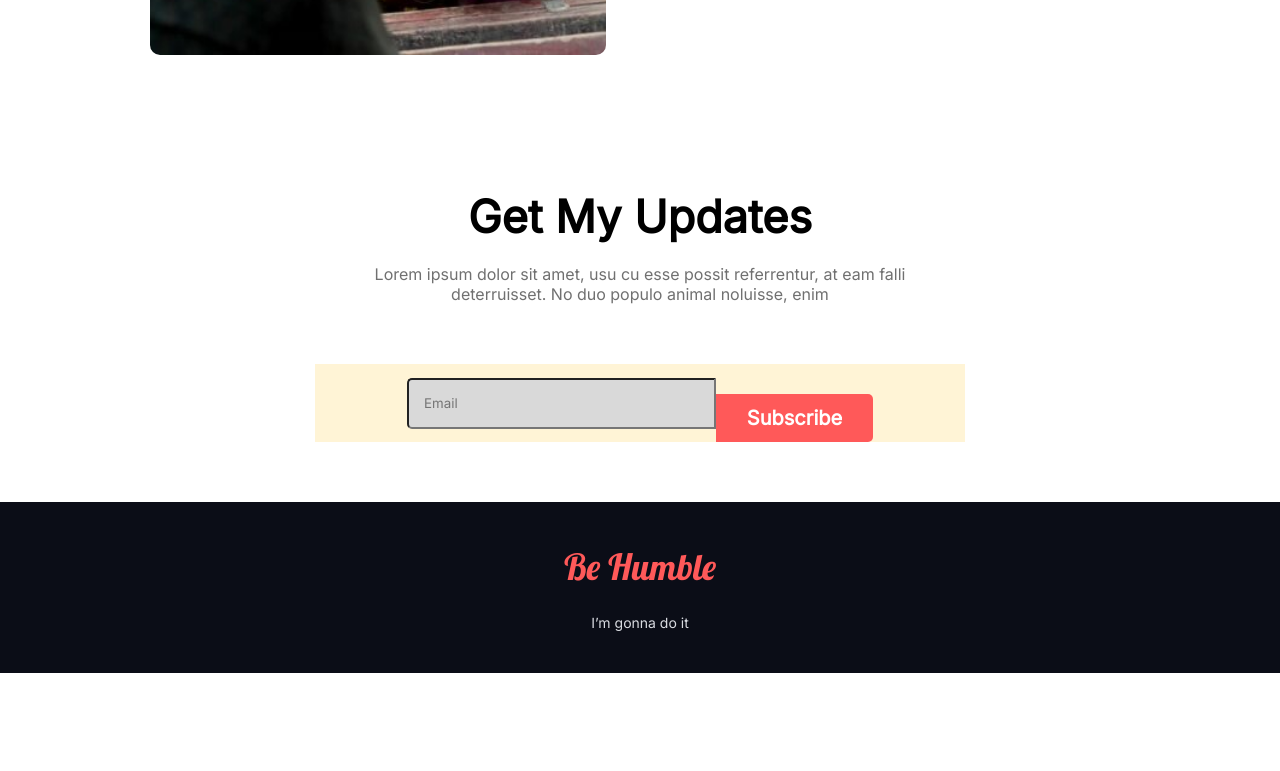
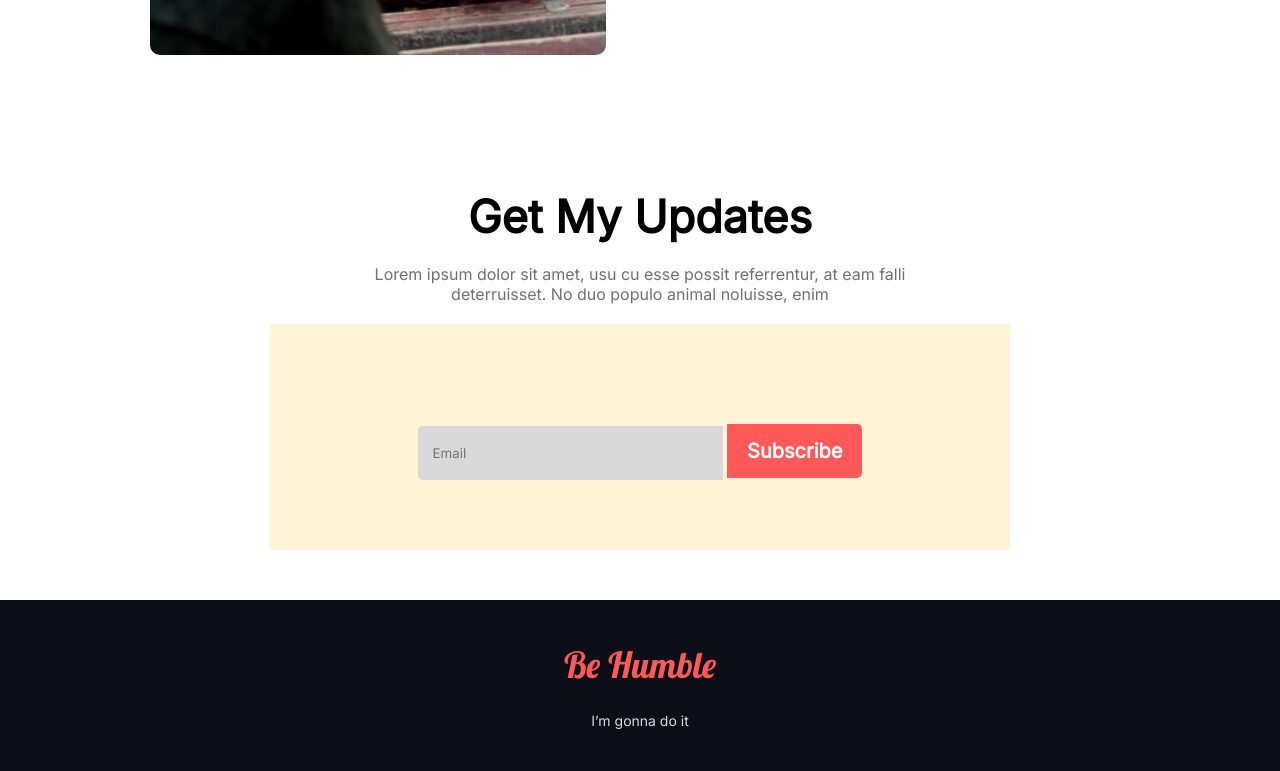
Before and after one commit to moktubat/website-donate, a plain HTML site: page index.html in a window 1280 px wide. Shown: the part 2993-3764 px from the top of the page. Before the commit the page ends 3666 px from the top, so only its background shows below. Drawn offline with Linux system fonts and the light colour scheme.

Commit message:
update section fixing

```diff
--- a/index.html
+++ b/index.html
@@ -93,9 +93,13 @@
         <section class="update">
             <h2>Get My Updates</h1>
             <p>Lorem ipsum dolor sit amet, usu cu esse possit referrentur, at eam falli<br>deterruisset. No duo populo animal noluisse, enim</p>
-            <div class="email-with-button">
-                <input type="email" id="email" placeholder="Email">
-                <button class="subscribe-btn"><a href="#" class="">Subscribe</a></button>
+            <div class="update-section">
+                <div class="email-with-button">
+                    <form action="">
+                        <input type="email" id="email" placeholder="Email">
+                        <input type="submit" id="subscribe-btn" value="Subscribe">
+                    </form>
+                </div>
             </div>
         </section>
     </main>
--- a/style/donate.css
+++ b/style/donate.css
@@ -201,30 +201,35 @@ h3{
 
 .email-with-button{
     background: #FFF4D6;
-    margin: 60px 315px;
+    padding: 70px 50px;
+    margin-bottom: 60px;
     display: flex;
-    align-items: center;
     justify-content: center;
+    width: 50%;
+    margin: auto;
+    margin-bottom: 50px;
 }
 
 #email{
+    color: darkgray;
     width: 275px;
-    height: 43px;
-    margin: 0;
+    height: 50px;
+    margin-top: 30;
     padding: 2px 15px;
     background: #D9D9D9;
     border-radius: 5px 0px 0px 5px;
+    border: none;
 }
 
-.subscribe-btn{
+#subscribe-btn{
     background: #FF5959;
     border-radius: 0 5px 5px 0;
     border: 0;
-    width: 157px;
-    height: 48px;
+    padding: 15px 20px;
     margin-top: 30px;
     font-weight: 600;
     font-size: 20px;
+    color: #fff;
 }
 
 .subscribe-btn a{
```
